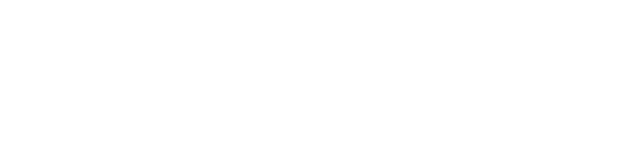
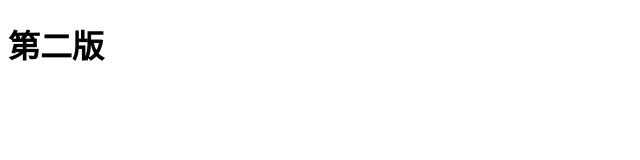
Before and after one commit to plusone602/gittest02, a plain HTML site: page index.html in a window 1280 px wide. Shown: the whole page, without its empty margins (0-640 px from the left). Drawn offline with Linux system fonts and the light colour scheme.

Commit message:
第二版

```diff
--- a/index.html
+++ b/index.html
@@ -5,5 +5,7 @@
     <meta name="viewport" content="width=device-width, initial-scale=1.0" />
     <title>Document</title>
   </head>
-  <body></body>
+  <body>
+    <h1>第二版</h1>
+  </body>
 </html>
```
